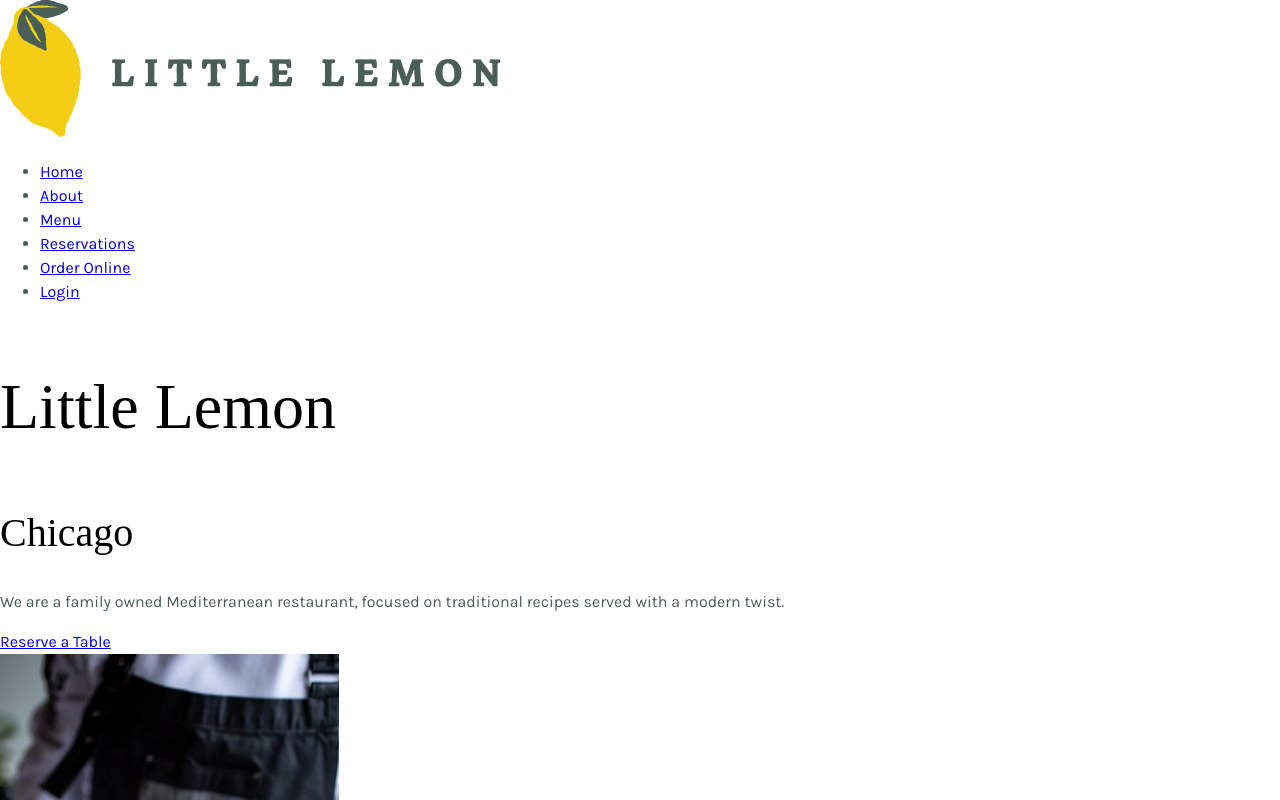
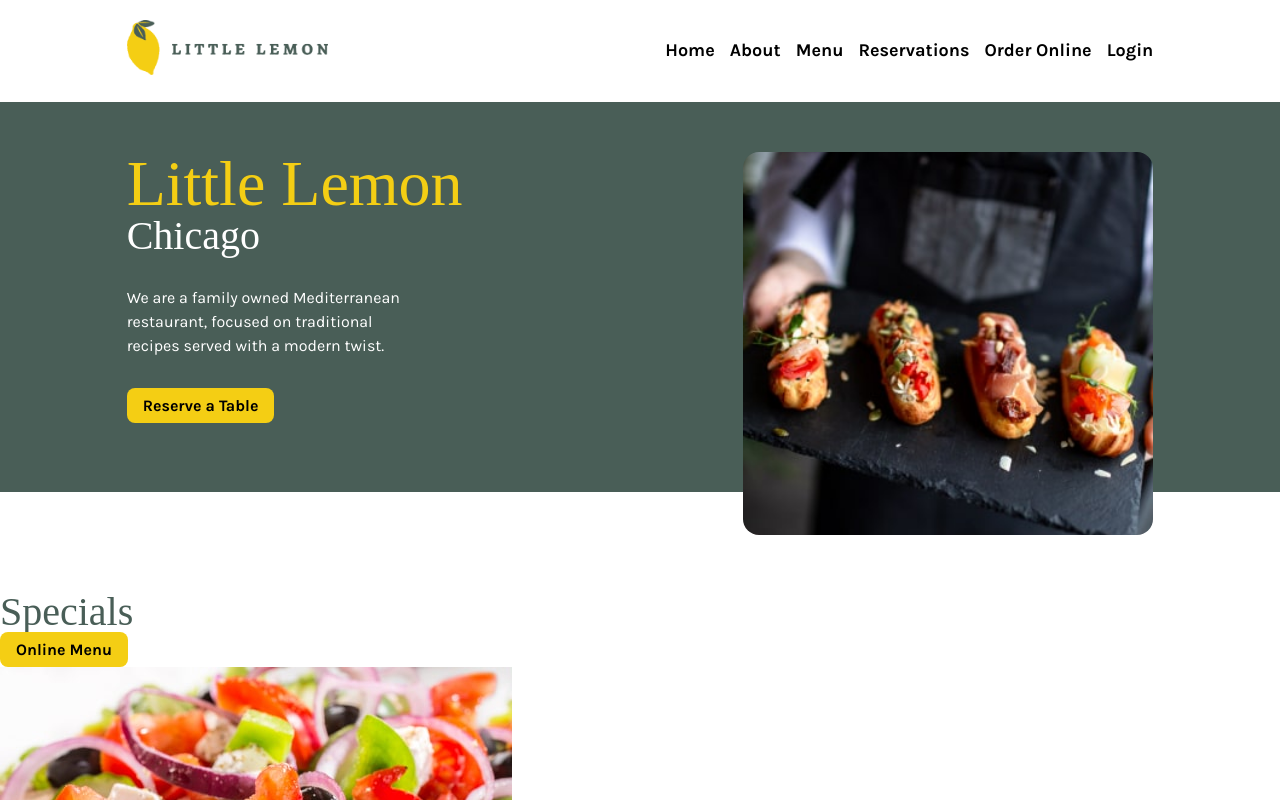
Before and after one commit to Glowrare/Little-Lemon, a React (Create React App) app: page / in a window 1280 px wide. Shown: the top 800 px of the page. Built offline with nearby package versions, Linux system fonts and the light colour scheme; a web font is replaced by a local one.

Commit message:
Update style for nav and home hero banner

```diff
--- a/src/components/layout/CallToAction.js
+++ b/src/components/layout/CallToAction.js
@@ -1,20 +1,35 @@
 import Button from '../ui/Button';
+import Container from './Container';
 
 const CallToAction = ({ primaryText, secondaryText, description, cta, ctaText, ctaURL, image }) => {
+  const wrapperStyles = {
+    color: 'var(--white)',
+    display: 'flex',
+    justifyContent: 'space-between',
+    gap: '20px',
+    padding: '50px 20px 0',
+  };
+  const containerStyle = {
+    marginBottom: '100px',
+    background: 'var(--primary-color)',
+  };
+
   return (
-    <section>
+    <Container customize={true} customStyles={containerStyle}>
+      <div style={wrapperStyles}>
         <div className='cta-text-wrapper'>
           <div className='cta-header'>
             <h1 className='display-title'>{primaryText}</h1>
             <h2 className='subtitle'>{secondaryText}</h2>
           </div>
-        <p className='description cta-desc'>{description}</p>
+          <p className='cta-desc'>{description}</p>
           {cta && <Button btnText={ctaText} path={ctaURL} />}
         </div>
         <div className='cta-image'>
           <img src={image} alt='' />
         </div>
-    </section>
+      </div>
+    </Container>
   );
 };
 export default CallToAction;
--- a/src/components/layout/Chicago.js
+++ b/src/components/layout/Chicago.js
@@ -2,7 +2,7 @@ import chefOne from '../../assets/chef-3975835_1280.jpg';
 import chefTwo from '../../assets/chef-5993951_1280.jpg';
 const Chicago = () => {
   return (
-    <section>
+    <section id='about'>
       <div className='about-text-wrapper'>
         <div className='about-header'>
           <h2 className='display-title'>Little Lemon</h2>
--- /dev/null
+++ b/src/components/layout/Container.js
@@ -0,0 +1,8 @@
+const Container = ({ children, customStyles, customize = false }) => {
+  return (
+    <div className='container' style={customize ? customStyles : {}}>
+      {children}
+    </div>
+  );
+};
+export default Container;
--- a/src/components/layout/Header.js
+++ b/src/components/layout/Header.js
@@ -1,34 +1,48 @@
 import { Link } from 'react-router-dom';
 import logo from '../../assets/logo-small.png';
+import Container from './Container';
 const Header = () => {
   return (
     <header>
-      <nav>
-        <Link to='/' className='logo'>
+      <Container>
+        <nav className='nav'>
+          <Link to='/' className='header-logo'>
             <img src={logo} alt='Little Lemon' />
           </Link>
-
-        <ul>
+          <ul className='nav-links'>
             <li>
-            <Link to='/'>Home</Link>
+              <Link to='/' className='nav-link card-title'>
+                Home
+              </Link>
             </li>
             <li>
-            <a href='#about'>About</a>
+              <a href='#about' className='nav-link card-title'>
+                About
+              </a>
             </li>
             <li>
-            <a href='#menu'>Menu</a>
+              <a href='#menu' className='nav-link card-title'>
+                Menu
+              </a>
             </li>
             <li>
-            <Link to='/booking'>Reservations</Link>
+              <Link to='/booking' className='nav-link card-title'>
+                Reservations
+              </Link>
             </li>
             <li>
-            <Link to='/order-online'>Order Online</Link>
+              <Link to='/order-online' className='nav-link card-title'>
+                Order Online
+              </Link>
             </li>
             <li>
-            <Link to='/'>Login</Link>
+              <Link to='/' className='nav-link card-title'>
+                Login
+              </Link>
             </li>
           </ul>
         </nav>
+      </Container>
     </header>
   );
 };
--- a/src/components/layout/Specials.js
+++ b/src/components/layout/Specials.js
@@ -46,7 +46,7 @@ const Specials = () => {
     },
   ];
   return (
-    <section>
+    <section id='menu'>
       <div>
         <h2 className='subtitle'>Specials</h2>
         <Button btnText='Online Menu' path='#menu' />
--- a/src/index.css
+++ b/src/index.css
@@ -2,7 +2,7 @@
 
 :root {
   --primary-color: #495e57;
-  ---secondary-color: #f4ce14;
+  --secondary-color: #f4ce14;
   --sec-shade1: #ee9972;
   --sec-shadd2: #fbdabb;
   --highlight-light: #edefee;
@@ -11,6 +11,12 @@
   --white: #fff;
   --header-font: 'Markazi Text', serif;
   --body-font: 'Karla', sans-serif;
+}
+
+* {
+  padding: 0;
+  margin: 0;
+  box-sizing: border-box;
 }
 
 html {
@@ -33,15 +39,13 @@ body {
   font-family: var(--header-font);
   font-weight: 500;
   font-size: 64px;
-  line-height: calc(77 / 64);
-  color: var(--black);
+  line-height: 1;
 }
 .subtitle {
   font-family: var(--header-font);
   font-weight: 400;
   font-size: 40px;
-  line-height: calc(48 / 40);
-  color: var(--black);
+  line-height: 1;
 }
 .highlight {
   font-family: var(--body-font);
@@ -72,7 +76,7 @@ body {
 .card-title {
   font-family: var(--body-font);
   font-weight: 700;
-  font-size: 18px;
+  font-size: 1.8rem;
   line-height: calc(21 / 18);
   color: var(--black);
 }
@@ -80,7 +84,84 @@ body {
   color: var(--black);
   font-family: var(--body-font);
   font-weight: 800;
-  font-size: 16px;
+  font-size: 1.6rem;
   line-height: calc(19 / 16);
   text-transform: capitalize;
 }
+
+a {
+  text-decoration: none;
+  color: inherit;
+}
+
+.btn-primary {
+  padding: 8px 16px;
+  border-radius: 8px;
+  background: var(--secondary-color);
+  color: var(--black);
+  display: inline-block;
+  text-decoration: none;
+  transition: background ease-in-out 0.3s;
+  font-weight: 700;
+  font-size: 16px;
+  line-height: calc(19 / 16);
+}
+.btn-primary:hover {
+  text-decoration: none;
+  background: var(--primary-color);
+  color: var(--white);
+}
+
+/* header */
+.container {
+  display: grid;
+  grid-template-columns: calc(10 / 12 * 100%);
+  justify-content: center;
+}
+.nav {
+  display: flex;
+  align-items: center;
+  gap: 20px;
+  padding: 20px;
+}
+.header-logo {
+  width: 20%;
+}
+.header-logo img {
+  max-width: 100%;
+}
+.nav-links {
+  list-style: none;
+  display: flex;
+  width: 80%;
+  justify-content: flex-end;
+  gap: 15px;
+}
+.nav-link:hover {
+  text-decoration: underline;
+}
+
+/* Call To Action */
+.cta-header {
+  margin-bottom: 30px;
+}
+.cta-header h1 {
+  color: var(--secondary-color);
+}
+.cta-image {
+  width: 40%;
+  margin-bottom: -50px;
+}
+.cta-image img {
+  max-width: 100%;
+  height: 383px;
+  width: 100%;
+  border-radius: 16px;
+  object-fit: cover;
+}
+.cta-desc {
+  max-width: 300px;
+}
+.cta-desc + a {
+  margin-top: 30px;
+}
--- a/src/pages/Home.js
+++ b/src/pages/Home.js
@@ -6,7 +6,6 @@ import Specials from '../components/layout/Specials';
 const Home = () => {
   return (
     <>
-      <section>
       <CallToAction
         primaryText='Little Lemon'
         secondaryText='Chicago'
@@ -19,7 +18,6 @@ const Home = () => {
       <Specials />
       <CustomersSay />
       <Chicago />
-      </section>
     </>
   );
 };
```
Lines whose indentation alone changed are shown as unchanged.
